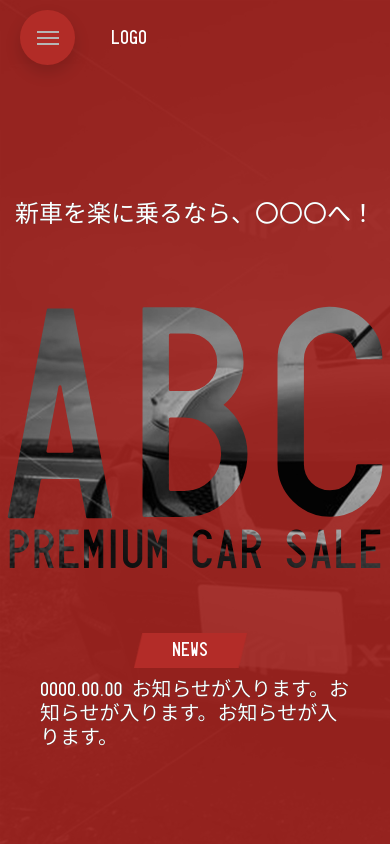
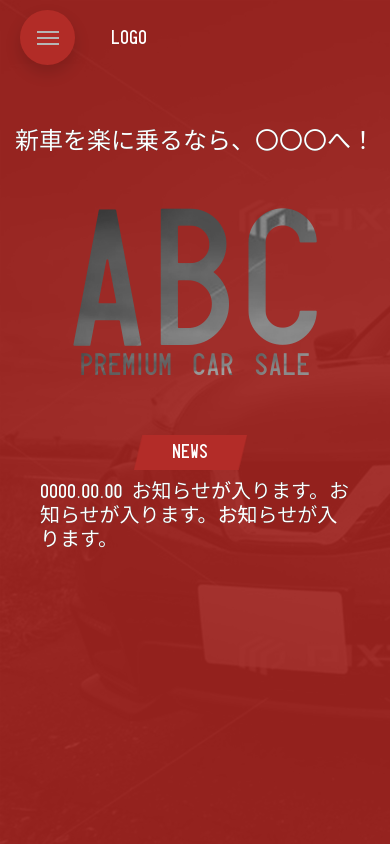
Before and after one commit to j3d118091/005, a plain HTML site: page index.html in a window 390 px wide. Shown: the top 844 px of the page. Drawn offline with nearby package versions, Linux system fonts and the light colour scheme.

Commit message:
update style.css

```diff
--- a/assets/css/style.css
+++ b/assets/css/style.css
@@ -114,6 +114,7 @@ body {
     background-image: url("../images/bg_001.jpg");
     background-size: cover;
     height: 900px;
+    /* height: 100vh; */
 }
 
 .overlay-s1 {
@@ -133,7 +134,10 @@ body {
 }
 
 .mask-text {
-    padding-top: 200px;
+    /* MASIH BINGUNG BAGAIMANA MEMBUAT SECTION 1 VERTICALLY CENTER */
+    padding-top: 250px;
+    /* padding-top: 20vh; */
+
     background-image: url("../images/bg_001.jpg");
     background-size: cover;
     color: red;
@@ -143,6 +147,9 @@ body {
     height: 100%;
 
 }
+
+
+
 
 .grid-s1{
     margin: 0;
@@ -373,12 +380,12 @@ body {
 .section5 .card-header {
     background: none !important;
     border-top: 2px solid rgba(255, 255, 255, 1);
-    border-bottom: 2px solid rgba(255, 255, 255, 1);
+    /* border-bottom: 2px solid rgba(255, 255, 255, 1); */
     padding-bottom: 0px;
 }
 
 
-.section5 .card-header #q {
+.section5 #q {
     background-color: #b22c27;
     padding: 2px 10px;
     margin-right: 20px;
@@ -436,16 +443,22 @@ body {
 }
 
 @media screen and (max-width: 768px) {
+    .mask-text {
+        padding-top: 15vh;
+    }
+
     #pcs {
         padding: 0;
     }
 
     #pcs h1 {
         margin: 0px 10px;
+        font-size: 8vw;
     }
 
     #abc {
-        margin-bottom: -80px;
+        margin-bottom: -50px;
+        font-size: 50vw;
     }
     #news {
         margin-top: 50px;
@@ -481,6 +494,9 @@ body {
 
     }
 
+    .section3 .container img {
+        margin-top: 10px;
+    }
 
 
     #black {
```
